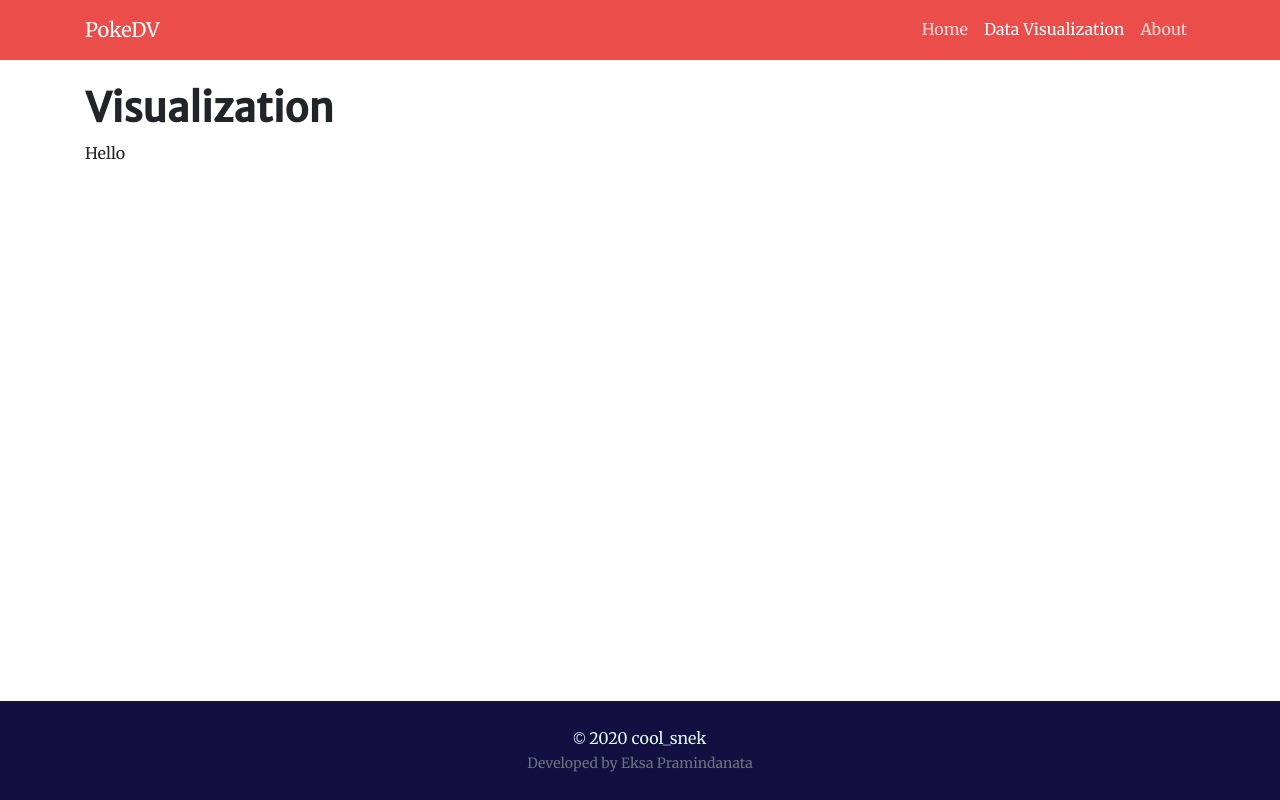
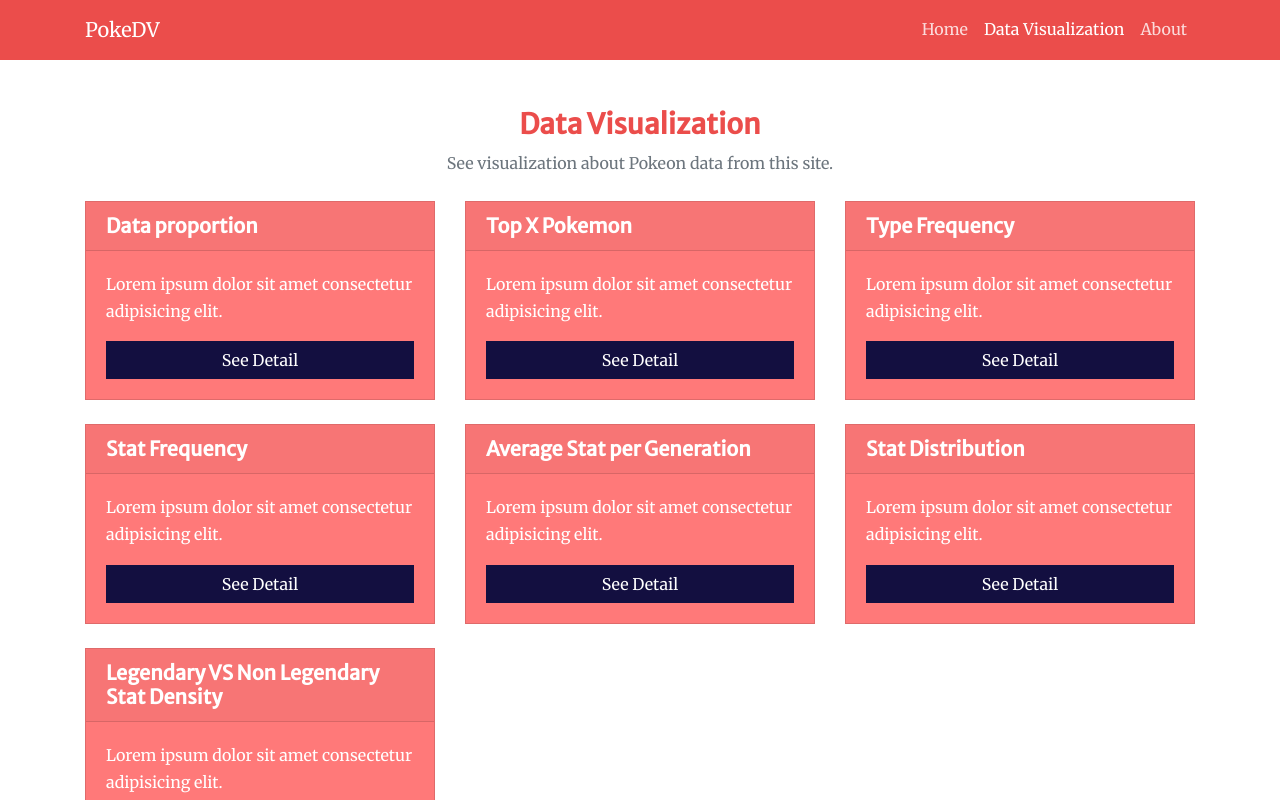
Before and after one commit to pramindanata/pokemon-dv-client, a Next.js app: page /visualization in a window 1280 px wide. Shown: the top 800 px of the page. Built offline with nearby package versions, Linux system fonts and the light colour scheme.

Commit message:
update visualization page

```diff
--- a/src/pages/about.jsx
+++ b/src/pages/about.jsx
@@ -9,8 +9,11 @@ const About = () => {
       <Head title="About" />
       <Layout>
         <Container className="py-4">
+          <div className="text-primary my-4 text-center">
+            <h3>About</h3>
+          </div>
+
           <div>
-            <h1>About</h1>
             <p>
               Lorem ipsum dolor sit amet consectetur, adipisicing elit. In esse
               iure provident, quaerat saepe ad odio nam tenetur, error
--- a/src/pages/visualization.jsx
+++ /dev/null
@@ -1,22 +0,0 @@
-import { Container } from 'react-bootstrap'
-
-import Layout from '../components/shared/Layout'
-import Head from '../components/shared/Head'
-
-const Visualization = () => {
-  return (
-    <>
-      <Head title="Data Visualization" />
-      <Layout>
-        <Container className="py-4">
-          <div>
-            <h1>Visualization</h1>
-            <p>Hello</p>
-          </div>
-        </Container>
-      </Layout>
-    </>
-  )
-}
-
-export default Visualization
--- /dev/null
+++ b/src/pages/visualization/index.jsx
@@ -0,0 +1,83 @@
+import { Container, Row, Col, Card, Button } from 'react-bootstrap'
+import Link from 'next/link'
+
+import Layout from '../../components/shared/Layout'
+import Head from '../../components/shared/Head'
+
+const Visualization = () => {
+  const menu = [
+    {
+      title: 'Data proportion',
+      description: 'Lorem ipsum dolor sit amet consectetur adipisicing elit.',
+      href: '/proportion',
+    },
+    {
+      title: 'Top X Pokemon',
+      description: 'Lorem ipsum dolor sit amet consectetur adipisicing elit.',
+      href: '/top',
+    },
+    {
+      title: 'Type Frequency',
+      description: 'Lorem ipsum dolor sit amet consectetur adipisicing elit.',
+      href: '/top',
+    },
+    {
+      title: 'Stat Frequency',
+      description: 'Lorem ipsum dolor sit amet consectetur adipisicing elit.',
+      href: '/top',
+    },
+    {
+      title: 'Average Stat per Generation',
+      description: 'Lorem ipsum dolor sit amet consectetur adipisicing elit.',
+      href: '/top',
+    },
+    {
+      title: 'Stat Distribution',
+      description: 'Lorem ipsum dolor sit amet consectetur adipisicing elit.',
+      href: '/top',
+    },
+    {
+      title: 'Legendary VS Non Legendary Stat Density',
+      description: 'Lorem ipsum dolor sit amet consectetur adipisicing elit.',
+      href: '/top',
+    },
+  ]
+
+  return (
+    <>
+      <Head title="Data Visualization" />
+      <Layout>
+        <Container className="py-4">
+          <div className="my-4 text-center">
+            <h3 className="text-primary ">Data Visualization</h3>
+            <p className="text-muted">
+              See visualization about Pokeon data from this site.
+            </p>
+          </div>
+
+          <Row>
+            {menu.map((m) => (
+              <Col key={m.title} lg="4" className="mb-4">
+                <Card bg="secondary" className="text-white">
+                  <Card.Header>
+                    <Card.Title className="mb-0">{m.title}</Card.Title>
+                  </Card.Header>
+                  <Card.Body>
+                    <p>{m.description}</p>
+                    <Link href="/visualization/top" passHref>
+                      <Button block variant="dark">
+                        See Detail
+                      </Button>
+                    </Link>
+                  </Card.Body>
+                </Card>
+              </Col>
+            ))}
+          </Row>
+        </Container>
+      </Layout>
+    </>
+  )
+}
+
+export default Visualization
```
